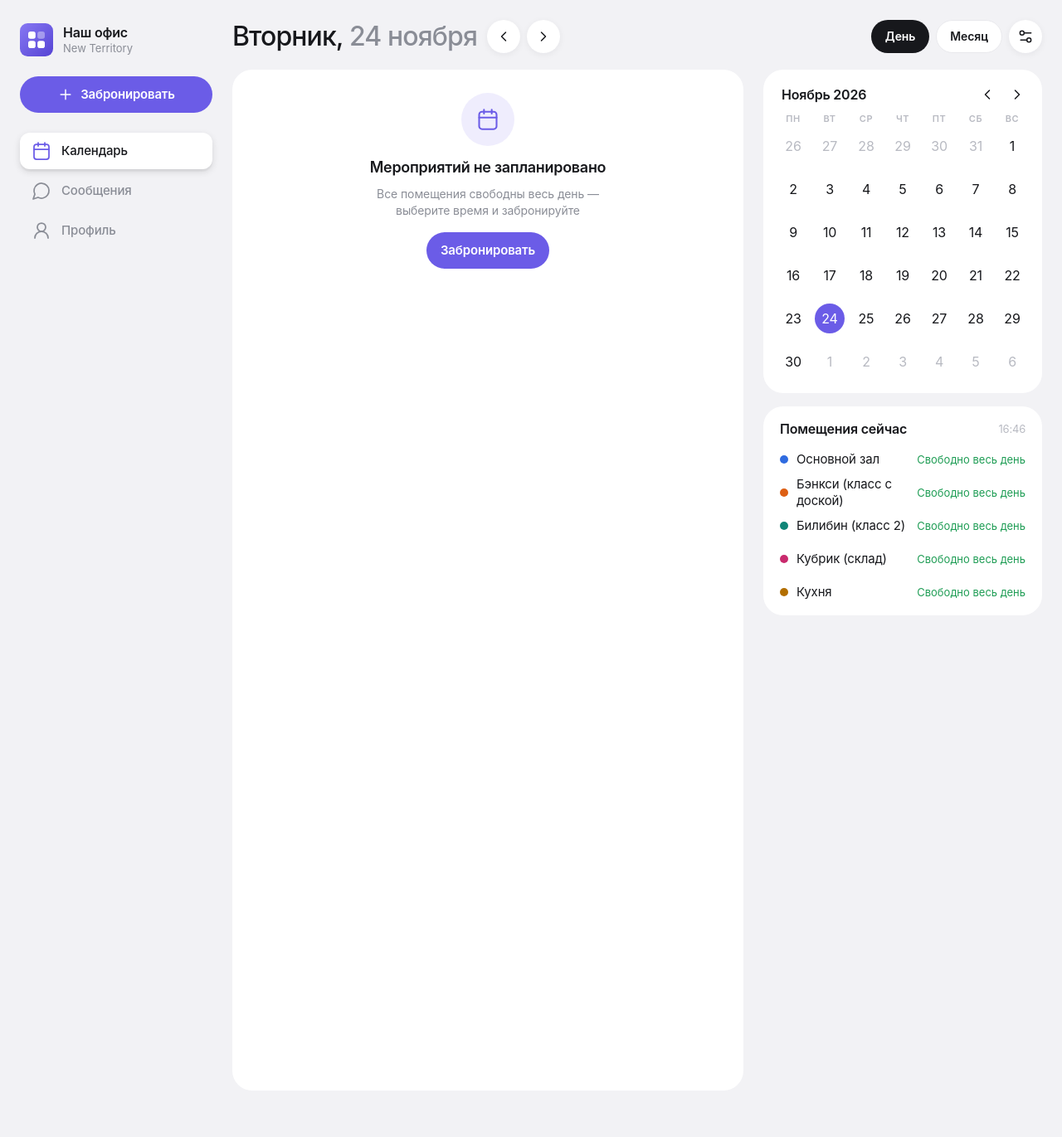
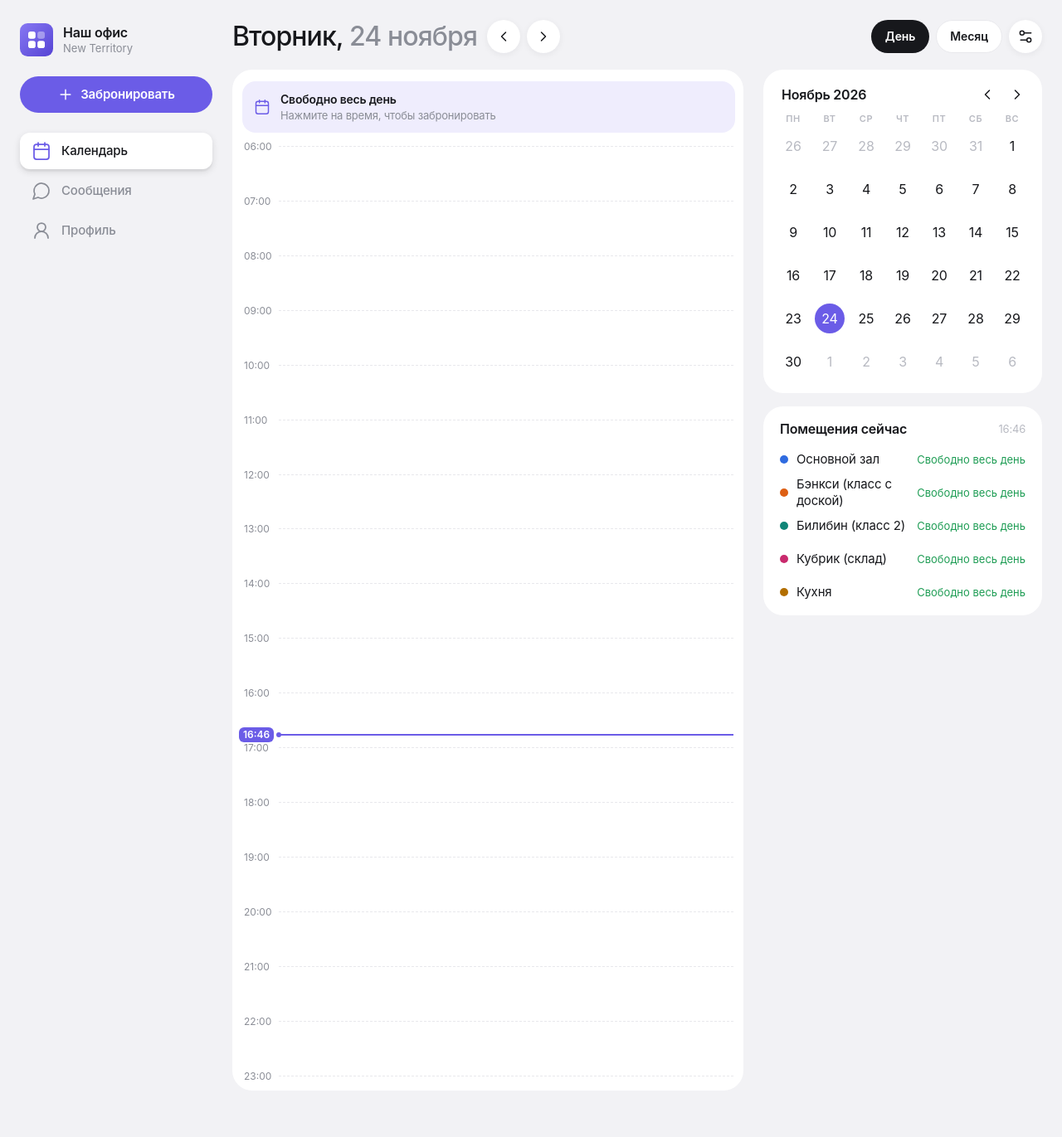
Before and after one commit to lunevs/nt-office, a Django app: page / in a window 1280 px wide. Shown: the whole page at 83% size. Run offline with Django 5.2, Linux system fonts and the light colour scheme; the visitor is signed in with stand-in values (Sample User, id 1); data comes from the database, SQL or seed files in the repository; data that the repository does not hold is empty; parts of the project's set-up code (start-up, migrations or seed data) failed here and were passed over.

Commit message:
Show the whole office day 06:00–23:00 on the timeline
The day view now always spans the office hours instead of trimming to the
first and last meeting. It scrolls to the current hour, the first meeting
or 09:00, free hours open the booking form at that time, and an empty day
shows the grid with a hint instead of a placeholder (mockups 01, 01в, 20, 23).

Co-Authored-By: Claude Opus 5.5 <noreply@anthropic.com>

```diff
--- a/bookings/views.py
+++ b/bookings/views.py
@@ -1,3 +1,4 @@
+import re
 from datetime import date, timedelta
 from django.contrib import messages
 from django.contrib.auth.decorators import login_required
@@ -157,7 +158,12 @@ def create(request):
     # Как в макете 04: начало — ближайшие полчаса (для другого дня — 10:00), длительность 1,5 ч.
     now = timezone.localtime()
     start = min(max(((now.hour * 60 + now.minute) // 30 + 1) * 30 if day == timezone.localdate() else 600, 360), 21 * 60 + 30)
-    initial = {"date": day, "responsible": request.user, "people_count": 1, "start_time": f"{start // 60:02}:{start % 60:02}", "end_time": f"{(start + 90) // 60:02}:{(start + 90) % 60:02}"}
+    # Нажатие на свободный час на шкале (макет 01в) передаёт его начало: ?start=13:00.
+    requested = re.fullmatch(r"([01]\d|2[0-3]):([0-5]\d)", request.GET.get("start", ""))
+    if requested and 360 <= int(requested[1]) * 60 + int(requested[2]) <= 22 * 60:
+        start = int(requested[1]) * 60 + int(requested[2])
+    end = min(start + 90, 23 * 60)
+    initial = {"date": day, "responsible": request.user, "people_count": 1, "start_time": f"{start // 60:02}:{start % 60:02}", "end_time": f"{end // 60:02}:{end % 60:02}"}
     form = EventForm(request.POST if request.method == "POST" else None, initial=initial, user=request.user)
     if request.method == "POST" and form.is_valid():
         events = create_events(form, request.user)
--- a/static/app.css
+++ b/static/app.css
@@ -682,11 +682,43 @@ body:has(.management-page) main { padding-top: 8px; }
 
 /* Шкала дня: часы, карточки встреч, отметка «сейчас». Координаты приходят с сервера без единиц, --u — масштаб. */
 .cal-main { grid-area: main; min-width: 0; }
-.timeline-card { padding: 18px 12px 18px 14px; border-radius: var(--radius-xl); background: var(--bg-surface); }
+/* Шкала 06:00–23:00 прокручивается внутри карточки (макеты 01, 20, 23); сверху — затухание, когда прокручена. */
+.timeline-card {
+  --wide: 0;
+  position: relative; padding: 18px 12px 18px 14px; border-radius: var(--radius-xl); background: var(--bg-surface);
+  /* На телефоне карточка доходит до низа экрана (макет 01): высоту задаёт app.js, снизу — место под панель вкладок. */
+  max-height: var(--timeline-max, calc(100dvh - 120px)); padding-bottom: calc(102px + env(safe-area-inset-bottom, 0px));
+  overflow-y: auto; scrollbar-width: none;
+}
+.timeline-card::-webkit-scrollbar { display: none; }
+.timeline-card::before {
+  content: ""; position: sticky; top: -18px; z-index: 3; display: block; height: 20px; margin: -18px -12px -2px -14px;
+  background: linear-gradient(var(--bg-surface), transparent); opacity: 0; pointer-events: none; transition: opacity 160ms var(--ease-standard);
+}
+.timeline-card.is-scrolled::before { opacity: 1; }
+.timeline-hint {
+  position: sticky; top: -6px; z-index: 4; display: flex; align-items: center; gap: 12px; margin: -6px -2px 16px -2px; padding: 12px 14px;
+  border-radius: 16px; background: var(--accent-soft);
+}
+.timeline-hint > .icon { width: 20px; height: 20px; flex-shrink: 0; color: var(--accent); }
+.timeline-hint b { display: block; font-size: 14px; line-height: 20px; font-weight: 600; color: var(--text-primary); }
+.timeline-hint span { display: block; font-size: 13px; line-height: 18px; color: var(--text-secondary); }
 .timeline { --u: 1; position: relative; height: calc(var(--th) * var(--u) * 1px); }
+/* Свободный час: нажатие открывает бронь на это время (макет 01в), на компьютере подсвечивается при наведении (23). */
+.slot-track { position: absolute; left: 44px; right: 0; top: 0; bottom: 0; }
+.hour-slot {
+  position: absolute; left: 0; right: 0; top: calc(var(--top) * var(--u) * 1px + 2px); height: calc(var(--h) * var(--u) * 1px - 4px);
+  display: flex; align-items: center; gap: 6px; padding-left: 12px; border-radius: var(--radius-md);
+  background: var(--accent-soft); color: var(--accent); font-size: 13px; line-height: 18px; font-weight: 600; text-decoration: none;
+  opacity: 0; transition: opacity 120ms var(--ease-standard); -webkit-tap-highlight-color: transparent;
+}
+.hour-slot .icon { width: 16px; height: 16px; }
+.hour-slot:active, .hour-slot:focus-visible { opacity: 1; }
+@media (hover: hover) { .hour-slot:hover { opacity: 1; } }
 .hour-line { position: absolute; left: 42px; right: 0; top: calc(var(--top) * var(--u) * 1px); border-top: 1px dashed var(--border); }
 .hour-line > span { position: absolute; left: -42px; top: -8px; font-size: 12px; line-height: 16px; letter-spacing: 0; color: var(--text-secondary); }
-.event-track { position: absolute; left: 44px; right: 0; top: 0; bottom: 0; }
+.event-track { position: absolute; left: 44px; right: 0; top: 0; bottom: 0; pointer-events: none; }
+.event-track .event-card { pointer-events: auto; }
 .event-group { position: absolute; left: 0; right: 0; top: calc(var(--top) * var(--u) * 1px); height: calc(var(--h) * var(--u) * 1px); }
 .event-card {
   position: absolute;
@@ -773,8 +805,8 @@ body:has(.management-page) main { padding-top: 8px; }
   .cal-actions { justify-self: end; align-self: center; }
   .is-day .cal-arrows { display: flex; }
 
-  .timeline { --u: 1.3; }
-  .timeline-card, .cal-main .empty-card { min-height: calc(100dvh - 136px); }
+  .timeline { --u: 1.03; } /* час — 66 px, как в макете 23 */
+  .timeline-card { --wide: 1; height: calc(100dvh - 136px); max-height: none; padding-bottom: 18px; }
   .now-marker::after { content: ""; position: absolute; left: 44px; right: 0; top: -1px; height: 2px; background: var(--accent); }
 
   .mini-month-card { display: block; padding: 14px 14px 4px; border-radius: var(--radius-xl); background: var(--bg-surface); }
--- a/static/app.js
+++ b/static/app.js
@@ -166,3 +166,29 @@
     }
   });
 })();
+
+// Шкала дня 06:00–23:00 (макеты 01, 20, 23): при открытии прокручиваем к текущему часу,
+// первой встрече или 09:00; на компьютере над этим часом видно ещё два.
+(() => {
+  const card = document.querySelector('[data-timeline-scroll]');
+  const timeline = card?.querySelector('.timeline');
+  if (!card || !timeline) return;
+  const wide = getComputedStyle(card).getPropertyValue('--wide').trim() === '1';
+  const unit = parseFloat(getComputedStyle(timeline).getPropertyValue('--u')) || 1;
+  const top = parseFloat(wide ? card.dataset.timelineScrollWide : card.dataset.timelineScroll) || 0;
+  // Телефон: карточка — от своего верха до низа экрана, прокручивается только она.
+  const fit = () => {
+    if (getComputedStyle(card).getPropertyValue('--wide').trim() === '1') return card.style.removeProperty('--timeline-max');
+    const top = card.getBoundingClientRect().top + window.scrollY;
+    card.style.setProperty('--timeline-max', `${Math.max(320, window.innerHeight - top)}px`);
+  };
+  fit();
+  window.addEventListener('resize', fit);
+  const hint = card.querySelector('.timeline-hint');
+  const covered = hint ? hint.offsetHeight + 12 : 0; // подсказка «Свободно весь день» закреплена сверху
+  const padding = parseFloat(getComputedStyle(card).paddingTop) || 0;
+  card.scrollTop = Math.max(0, timeline.offsetTop + top * unit - padding - covered);
+  const mark = () => card.classList.toggle('is-scrolled', card.scrollTop > 2);
+  mark();
+  card.addEventListener('scroll', mark, { passive: true });
+})();
--- a/templates/bookings/calendar.html
+++ b/templates/bookings/calendar.html
@@ -63,17 +63,16 @@
 
 
   <div class="cal-main">
-  {% if event_count %}
-    <div class="timeline-card">
+    {# Шкала — весь рабочий день 06:00–23:00 (макеты 01, 01в, 20, 23); прокручивается к текущему часу или первой встрече. #}
+    <div class="timeline-card" data-timeline-scroll="{{ scroll_top|stringformat:'.2f' }}" data-timeline-scroll-wide="{{ scroll_top_wide|stringformat:'.2f' }}">
+      {% if not event_count %}<div class="timeline-hint"><svg class="icon" aria-hidden="true"><use href="{{ icons }}#calendar"/></svg><div><b>Свободно весь день</b><span>Нажмите на время, чтобы забронировать</span></div></div>{% endif %}
       <div class="timeline" style="--th:{{ height|stringformat:'.2f' }}" aria-label="Расписание на {{ day|date:'j E Y' }}">
         {% for hour in hours %}<div class="hour-line" style="--top:{{ hour.top|stringformat:'.2f' }}"><span>{{ hour.label }}</span></div>{% endfor %}
+        <div class="slot-track">{% for slot in slots %}<a class="hour-slot" href="{% url 'event_create' %}?date={{ day|date:'Y-m-d' }}&amp;start={{ slot.start }}" style="--top:{{ slot.top|stringformat:'.2f' }};--h:{{ slot.height|stringformat:'.2f' }}" aria-label="Забронировать на {{ slot.start }}"><svg class="icon" aria-hidden="true"><use href="{{ icons }}#plus"/></svg>{{ slot.start }}</a>{% endfor %}</div>
         {% if now_top is not None %}<div class="now-marker" style="--top:{{ now_top|stringformat:'.2f' }}"><span class="now-pill">{{ now_label }}</span></div>{% endif %}
         <div class="event-track">{% for group in groups %}<div class="event-group{% if group.stacked %} dense-group{% endif %}" style="--top:{{ group.top|stringformat:'.2f' }};--h:{{ group.height|stringformat:'.2f' }}">{% for card in group.cards %}{% include 'bookings/_event_card.html' with event=card.event card=card positioned=group.stacked|yesno:',1' %}{% endfor %}</div>{% endfor %}</div>
       </div>
     </div>
-  {% else %}
-    {% include 'bookings/_empty_day.html' %}
-  {% endif %}
   </div>
 
 
```
Also changed, not shown: bookings/layout.py (+35 -12 lines), bookings/tests.py (+40 -11 lines).
